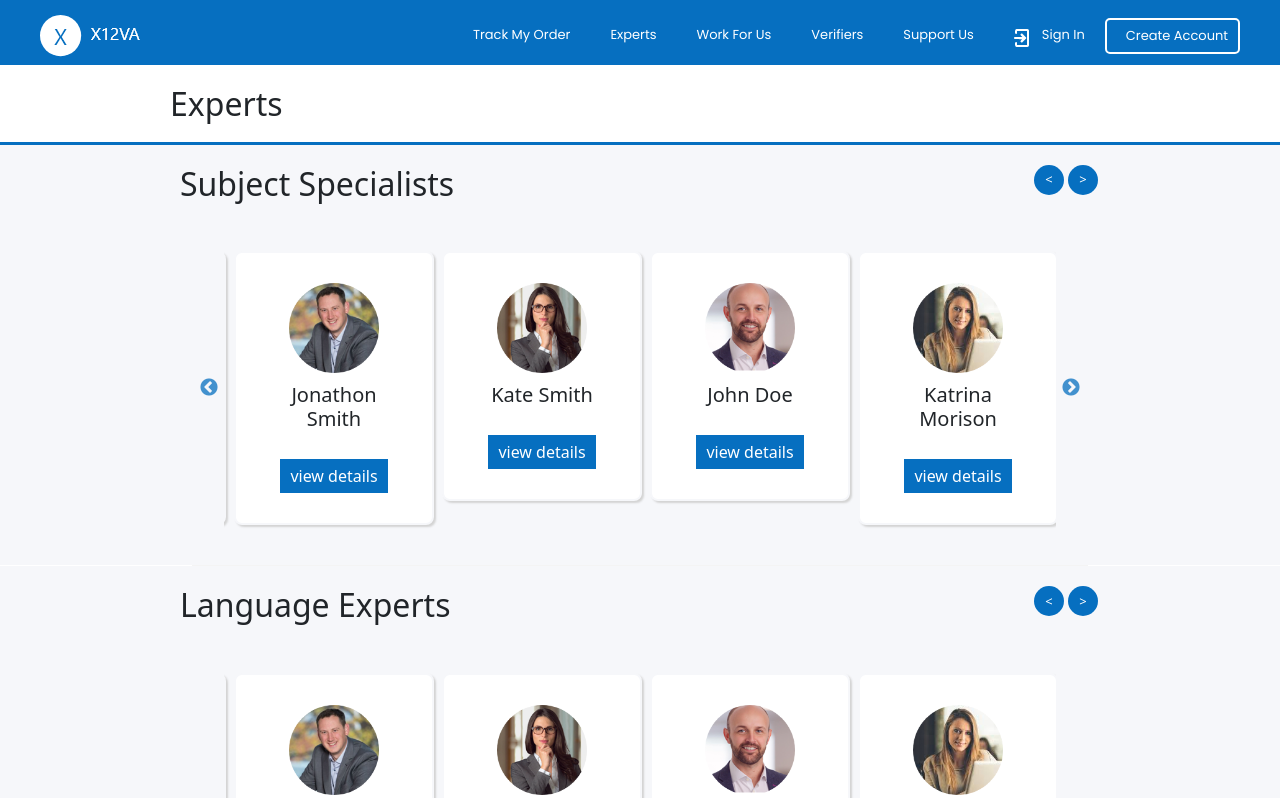
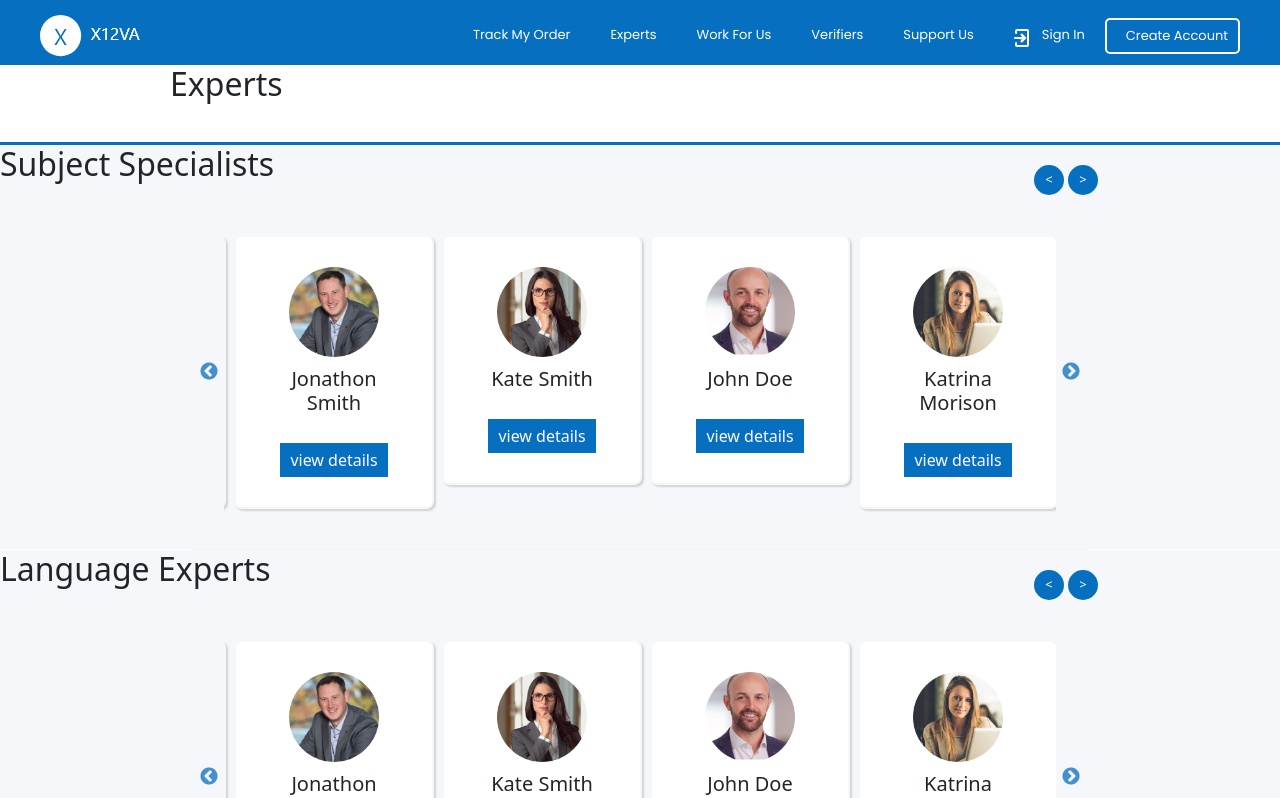
Before and after one commit to nomansd1/x12va, a React (Create React App) app: page /experts in a window 1280 px wide. Shown: the top 798 px of the page. Built offline with nearby package versions, Linux system fonts and the light colour scheme.

Commit message:
others several screens added

```diff
--- a/src/Components/Screens/Experts Screen/ExpertGridRow.css
+++ b/src/Components/Screens/Experts Screen/ExpertGridRow.css
@@ -9,7 +9,7 @@
     background-color: #F6F7FA;
 }
 
-h2 {
+.exp__headerLeft h2 {
     font-weight: 400;
     padding-top: 20px;
     padding-left: 180px;
--- a/src/Components/Screens/Experts Screen/ExpertGridRow.js
+++ b/src/Components/Screens/Experts Screen/ExpertGridRow.js
@@ -29,6 +29,7 @@ function ExpertGridRow({ title , avatar1 , avatar2 ,
             <div className="exp__headerContainer">
                 <div className="exp __headerLeft">
                     <h2> {title} </h2>
+
                 </div>
                 <div className="exp__headerRight">
                     <button className="exp__sliderbutton">&lt;</button>
```
